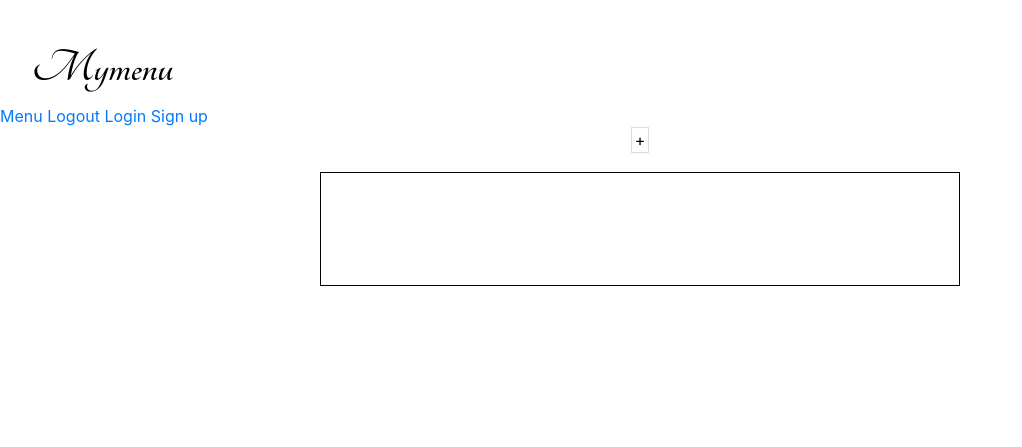
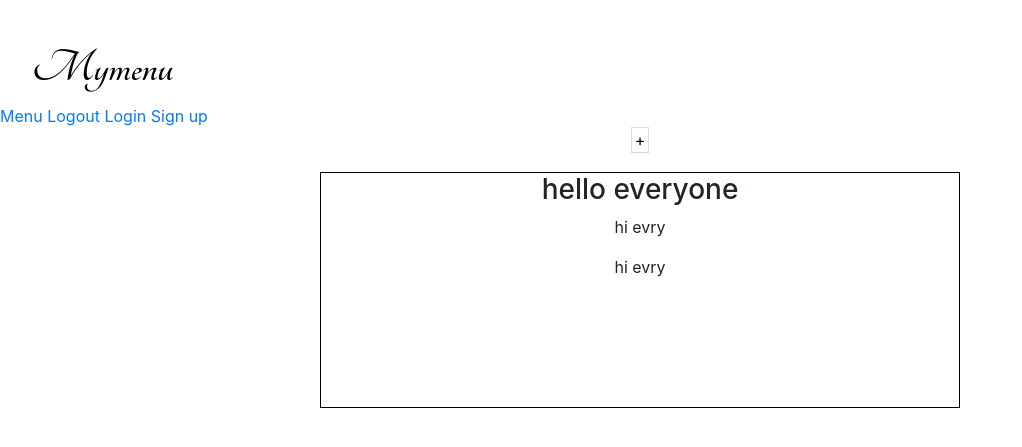
Before and after one commit to abdullah461/menu-maker, a Flask app: page / in a window 1280 px wide. Shown: the top 447 px of the page, without its empty margins (0-1022 px from the left). Run offline with Flask 3, Linux system fonts and the light colour scheme; some libraries are stand-ins or nearby versions.

Commit message:
working with models

```diff
--- a/website/templates/menu.html
+++ b/website/templates/menu.html
@@ -15,6 +15,11 @@
         </div>
         <div class="container">
             <div class="menu">
+                <div class="current-user text-center">
+                    <h3>hello everyone</h3>
+                    <p>hi evry</p>
+                    <p>hi evry</p>
+                </div>
                 <ul class="item"></ul>
             </div>
         </div>
```
